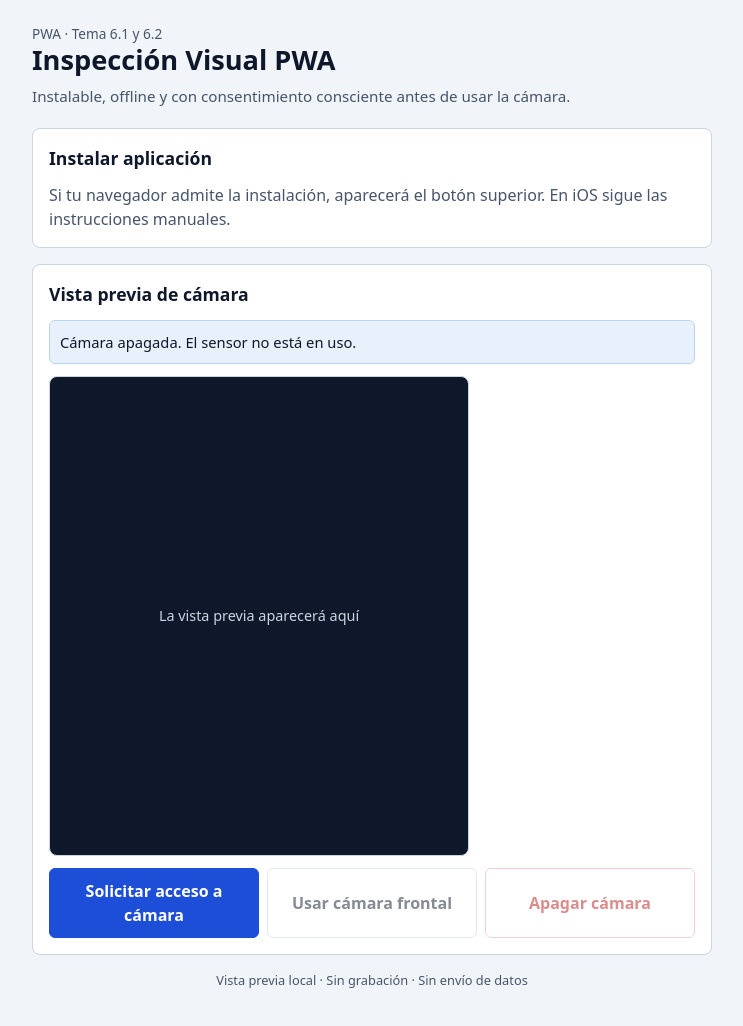
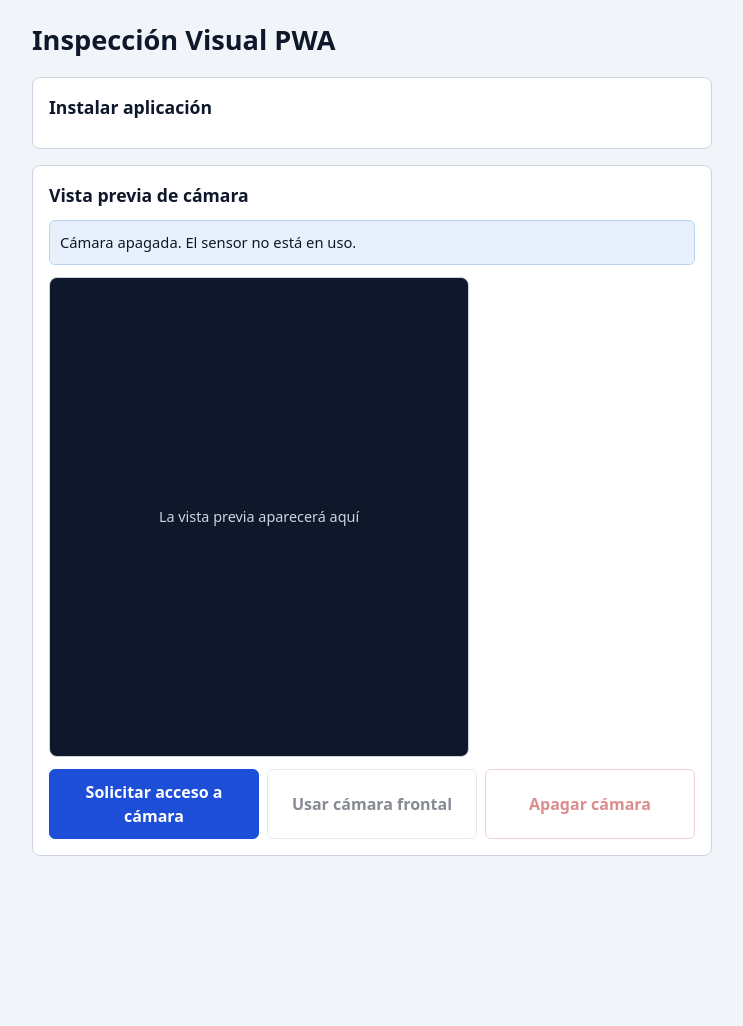
Before and after one commit to Josue-rg/pwa-camara-instalable, a plain HTML site: page index.html in a window 1280 px wide. Shown: the whole page, without its empty margins (268-1011 px from the left). After the commit the page ends 912 px from the top, so only its background shows below. Drawn offline with Linux system fonts and the light colour scheme.

Commit message:
Update index.html

```diff
--- a/index.html
+++ b/index.html
@@ -18,9 +18,7 @@
 <body>
   <main class="app">
     <header class="cabecera">
-      <p class="etiqueta">PWA · Tema 6.1 y 6.2</p>
       <h1>Inspección Visual PWA</h1>
-      <p class="subtitulo">Instalable, offline y con consentimiento consciente antes de usar la cámara.</p>
     </header>
 
     <section class="panel" aria-labelledby="titulo-instalacion">
@@ -36,10 +34,6 @@
         <strong>En iPhone o iPad:</strong> Safari no permite instalar mediante JavaScript.
         Pulsa el botón <strong>Compartir</strong> y selecciona <strong>Agregar a inicio</strong>.
       </div>
-
-      <p class="texto-suave">
-        Si tu navegador admite la instalación, aparecerá el botón superior. En iOS sigue las instrucciones manuales.
-      </p>
     </section>
 
     <section class="panel" aria-labelledby="titulo-camara">
@@ -90,10 +84,6 @@
         </div>
       </div>
     </section>
-
-    <footer class="pie">
-      <p>Vista previa local · Sin grabación · Sin envío de datos</p>
-    </footer>
   </main>
 
   <script src="./app.js"></script>
```
